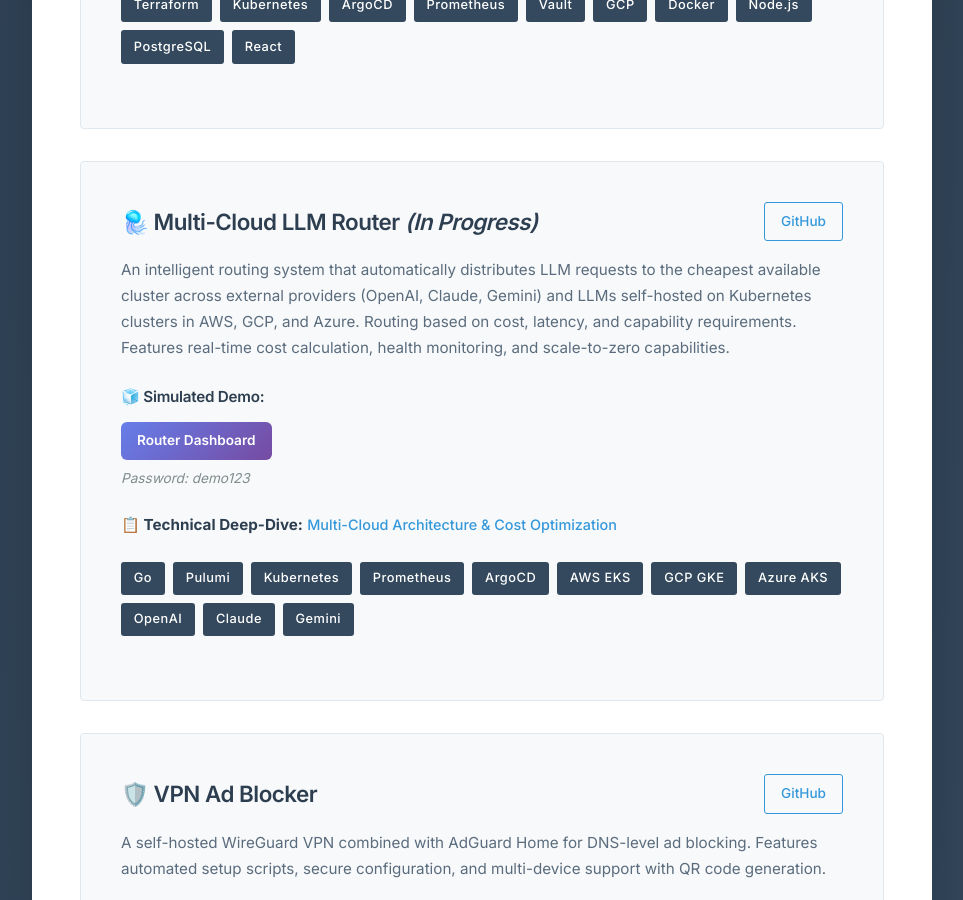
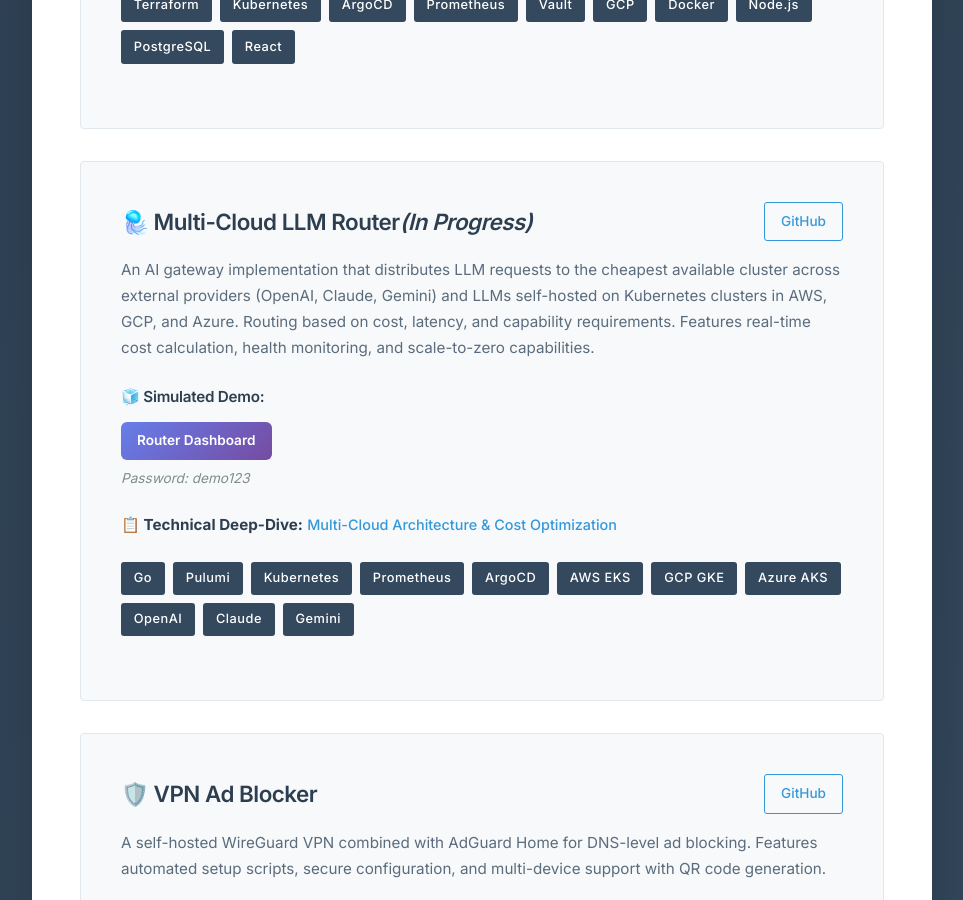
Before and after one commit to navillasa/navillasa.github.io, a Jekyll site: the page built from index.md, in a window 1280 px wide and 900 px high, scrolled down 1299 px. Shown: the whole window, without its empty margins (158-1121 px from the left). Built offline with Jekyll 4.4.1, drawn with Linux system fonts in a browser that asks for light colours; our own code applies the rules of GitHub Pages for plain Markdown files.

Commit message:
change title

```diff
--- a/index.md
+++ b/index.md
@@ -80,13 +80,13 @@ title: "DevOps Engineer"
         <!-- Multi-Cloud LLM Router Project (In Progress) -->
         <div class="project-card">
             <div class="project-header">
-                <h3 class="project-title">🪼 Multi-Cloud LLM Router <em>(In Progress)</em></h3>
+                <h3 class="project-title">🪼 Multi-Cloud LLM Router<em>(In Progress)</em></h3>
                 <div class="project-links">
                     <a href="https://github.com/navillasa/multi-cloud-llm-router" target="_blank" class="project-link">GitHub</a>
                 </div>
             </div>
             <p class="project-description">
-                An intelligent routing system that automatically distributes LLM requests to the cheapest available cluster across external providers (OpenAI, Claude, Gemini) and LLMs self-hosted on Kubernetes clusters in AWS, GCP, and Azure. Routing based on cost, latency, and capability requirements. Features real-time cost calculation, health monitoring, and scale-to-zero capabilities.
+                An AI gateway implementation that distributes LLM requests to the cheapest available cluster across external providers (OpenAI, Claude, Gemini) and LLMs self-hosted on Kubernetes clusters in AWS, GCP, and Azure. Routing based on cost, latency, and capability requirements. Features real-time cost calculation, health monitoring, and scale-to-zero capabilities.
             </p>
             <div class="live-dashboard">
                 <h4 class="blog-section-title">🧊 Simulated Demo:</h4>
```
Also changed, not shown: 3 other files.
